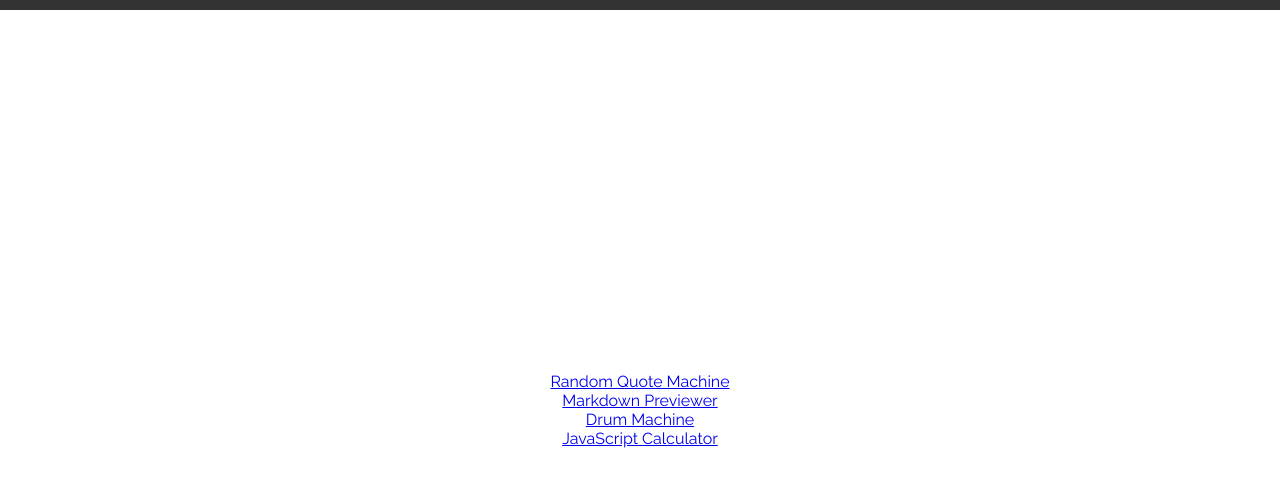
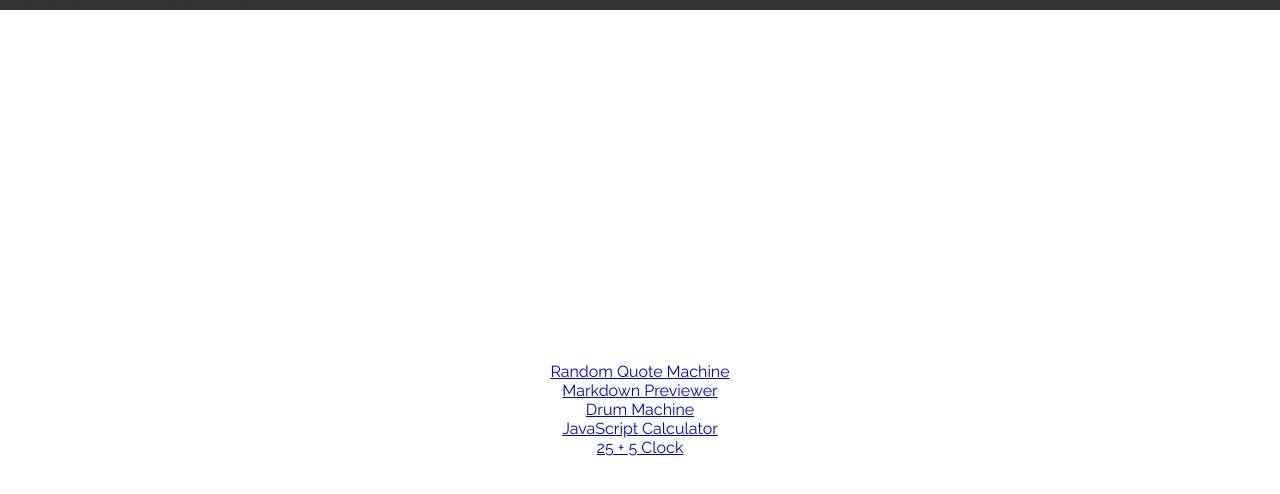
Before and after one commit to LeoStavropoulos/freeCodeCamp-projects, a React (Create React App) app in the folder front-end-development-libraries/front-end-development-libraries/: page / in a window 1280 px wide. Shown: the top 494 px of the page. Built offline with nearby package versions, Linux system fonts and the light colour scheme.

Commit message:
Initialized 25 + 5 Clock project

```diff
--- a/front-end-development-libraries/front-end-development-libraries/src/App.js
+++ b/front-end-development-libraries/front-end-development-libraries/src/App.js
@@ -4,6 +4,7 @@ import Home from "./pages/Home";
 import MarkdownPreviewer from "./pages/simple-react-markdown-previewer/MarkdownPreviewer";
 import DrumMachine from "./pages/build-a-drum-machine/DrumMachine";
 import Calculator from "./pages/build-a-javascript-calculator/Calculator";
+import Clock from "./pages/build-a-25+5-clock/Clock";
 
 function App() {
   return (
@@ -14,6 +15,7 @@ function App() {
             <Route path="markdown" element={<MarkdownPreviewer/>} />
             <Route path="drum" element={<DrumMachine/>} />
             <Route path="calculator" element={<Calculator/>} />
+            <Route path="clock" element={<Clock/>} />
           </Routes>
       </>
   );
--- a/front-end-development-libraries/front-end-development-libraries/src/pages/Home.js
+++ b/front-end-development-libraries/front-end-development-libraries/src/pages/Home.js
@@ -13,6 +13,7 @@ const Home = () =>{
                 <Link to="markdown" className="project">Markdown Previewer</Link>
                 <Link to="drum" className="project">Drum Machine</Link>
                 <Link to="calculator" className="project">JavaScript Calculator</Link>
+                <Link to="clock" className="project">25 + 5 Clock</Link>
             </section>
         </>
     )
--- /dev/null
+++ b/front-end-development-libraries/front-end-development-libraries/src/pages/build-a-25+5-clock/Clock.js
@@ -0,0 +1,5 @@
+const Clock = () => {
+
+}
+
+export default Clock;
```
Also changed, not shown: front-end-development-libraries/front-end-development-libraries/src/pages/build-a-25+5-clock/Clock.css (added).
